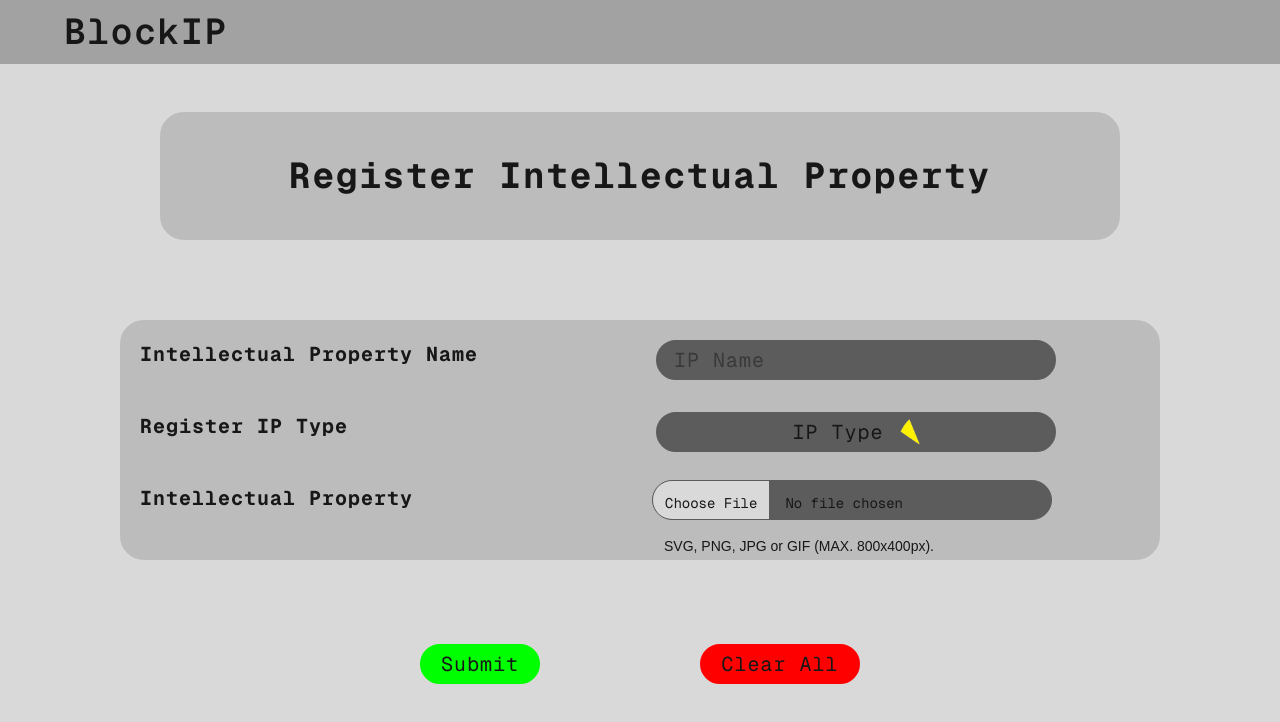
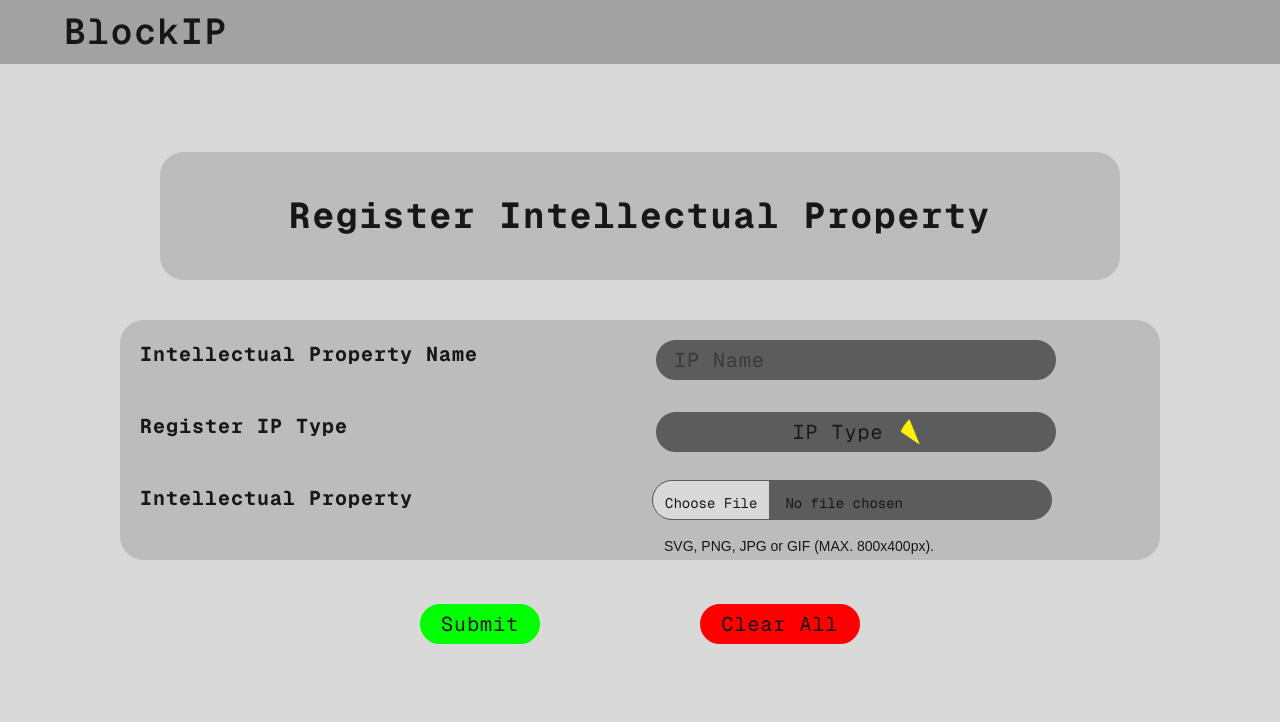
Before and after one commit to yusufriduan/Block-IP-CCS6354, a Next.js app in the folder frontend/: page /registerIP in a window 1280 px wide. Shown: the top 722 px of the page. Built offline with nearby package versions, Linux system fonts and the light colour scheme.

Commit message:
Changed IP types

```diff
--- a/frontend/app/component/Dropdown.tsx
+++ b/frontend/app/component/Dropdown.tsx
@@ -5,7 +5,7 @@ export default function Dropdown() {
     const [isOpen, setIsOpen] = useState(false);
     const [selectedType, setSelectedType] = useState('IP Type');
 
-    const ipType = ['IP Types', 'Image', 'Text'];
+    const ipType = ['IP Types', 'Copyright', 'Trademark', 'Patent'];
     //Insert the IP Types here
 
     const toggleDropdown = () => {
--- a/frontend/app/registerIP/page.tsx
+++ b/frontend/app/registerIP/page.tsx
@@ -25,13 +25,14 @@ export default function registerIP() {
                 isRegister={true}
                 isCredit={false}>
             </Header>
-            <div id="register-section" className="h-screen justify-center items-center flex flex-col">
-                <div id="top-section" className="box-border h-32 w-240 border-2 rounded-3xl border-secondary bg-secondary
+            <div id="register-section" className="h-screen justify-center items-center flex flex-col place-content-center">
+
+                <div className="box-border h-32 w-240 border-2 rounded-3xl border-secondary bg-secondary
                 flex flex-row items-center justify-center">
                     <h1 className="font-mono font-bold text-4xl tracking-wider">Register Intellectual Property</h1>
                 </div>
 
-                <div id="content-section" className="m-20 box-border h-60 w-260 border-4 rounded-3xl border-secondary bg-secondary
+                <div id="content-section" className="m-10 box-border h-60 w-260 border-4 rounded-3xl border-secondary bg-secondary
                 grid grid-flow-row grid-cols-2 items-flex-start justify-flex-start grid-container">
                     <div>
                         <h1 className="m-4 font-mono font-bold text-xl tracking-wider place-content-center row-start-1">Intellectual Property Name</h1>
```
